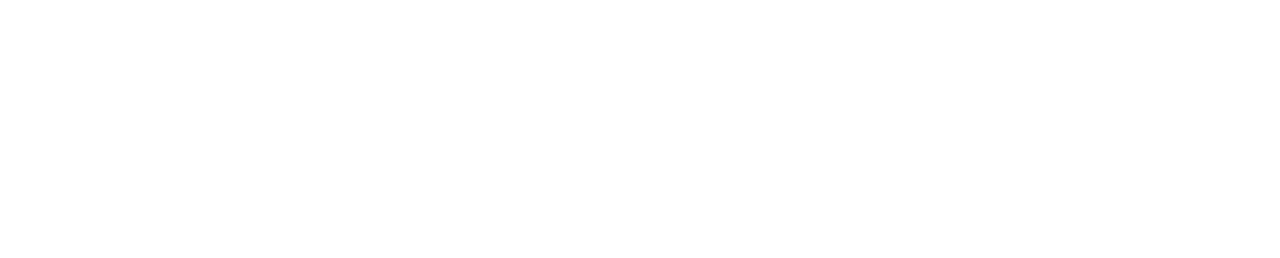
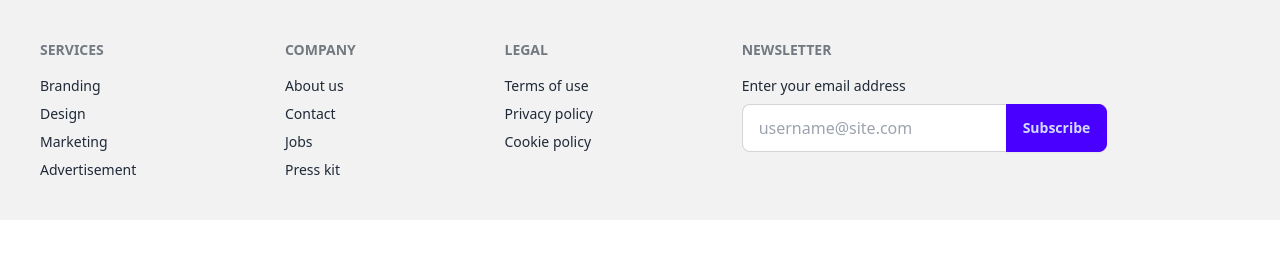
Before and after one commit to mujahidraj/Third-time-test, a plain HTML site: page index.html in a window 1280 px wide. Drawn offline with nearby package versions, Linux system fonts and the light colour scheme.

Commit message:
code added to branch fidbi

```diff
--- a/index.html
+++ b/index.html
@@ -5,7 +5,7 @@
     <meta name="viewport" content="width=device-width, initial-scale=1.0">
     <title>Document</title>
     <link href="https://cdn.jsdelivr.net/npm/daisyui@4.12.24/dist/full.min.css" rel="stylesheet" type="text/css" />
-<script src="https://cdn.tailwindcss.com"></script>
+    <script src="https://cdn.tailwindcss.com"></script>
 </head>
 <body>
     <header>
@@ -16,9 +16,40 @@
 <!-- Raj -->
 
     </main>
-    <footer>
-<!-- Fidbi -->
-
+    <footer class="footer sm:footer-horizontal bg-base-200 text-base-content p-10">
+        <nav>
+            <h6 class="footer-title">Services</h6>
+            <a class="link link-hover">Branding</a>
+            <a class="link link-hover">Design</a>
+            <a class="link link-hover">Marketing</a>
+            <a class="link link-hover">Advertisement</a>
+        </nav>
+        <nav>
+            <h6 class="footer-title">Company</h6>
+            <a class="link link-hover">About us</a>
+            <a class="link link-hover">Contact</a>
+            <a class="link link-hover">Jobs</a>
+            <a class="link link-hover">Press kit</a>
+        </nav>
+        <nav>
+            <h6 class="footer-title">Legal</h6>
+            <a class="link link-hover">Terms of use</a>
+            <a class="link link-hover">Privacy policy</a>
+            <a class="link link-hover">Cookie policy</a>
+        </nav>
+        <form>
+            <h6 class="footer-title">Newsletter</h6>
+            <fieldset class="w-80">
+            <label class="">Enter your email address</label>
+            <div class="join mt-2">
+                <input
+                type="text"
+                placeholder="username@site.com"
+                class="input input-bordered join-item" />
+                <button class="btn btn-primary join-item">Subscribe</button>
+            </div>
+            </fieldset>
+        </form>
     </footer>
 </body>
 </html>
```
Also changed, not shown: tailwind.config.js (added).
